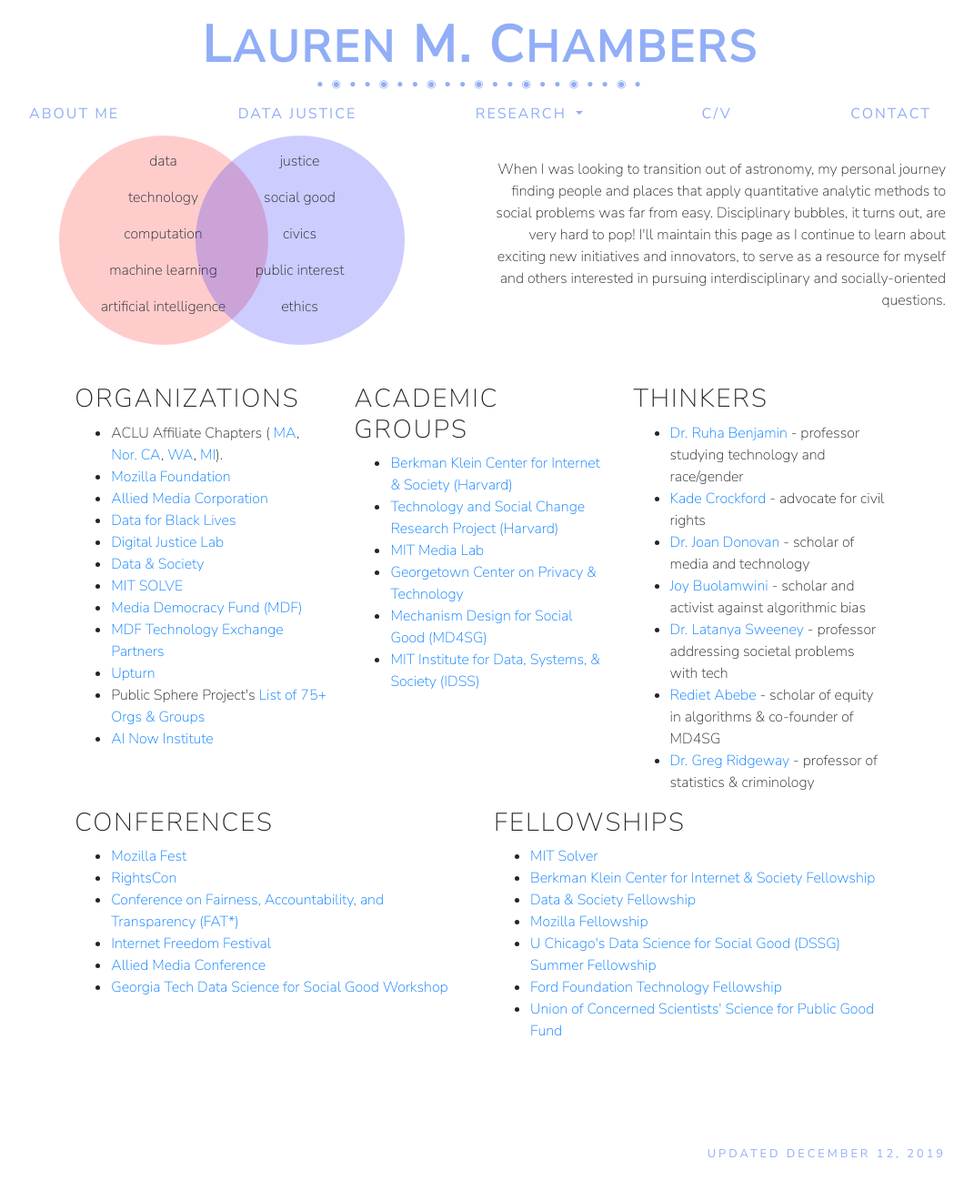
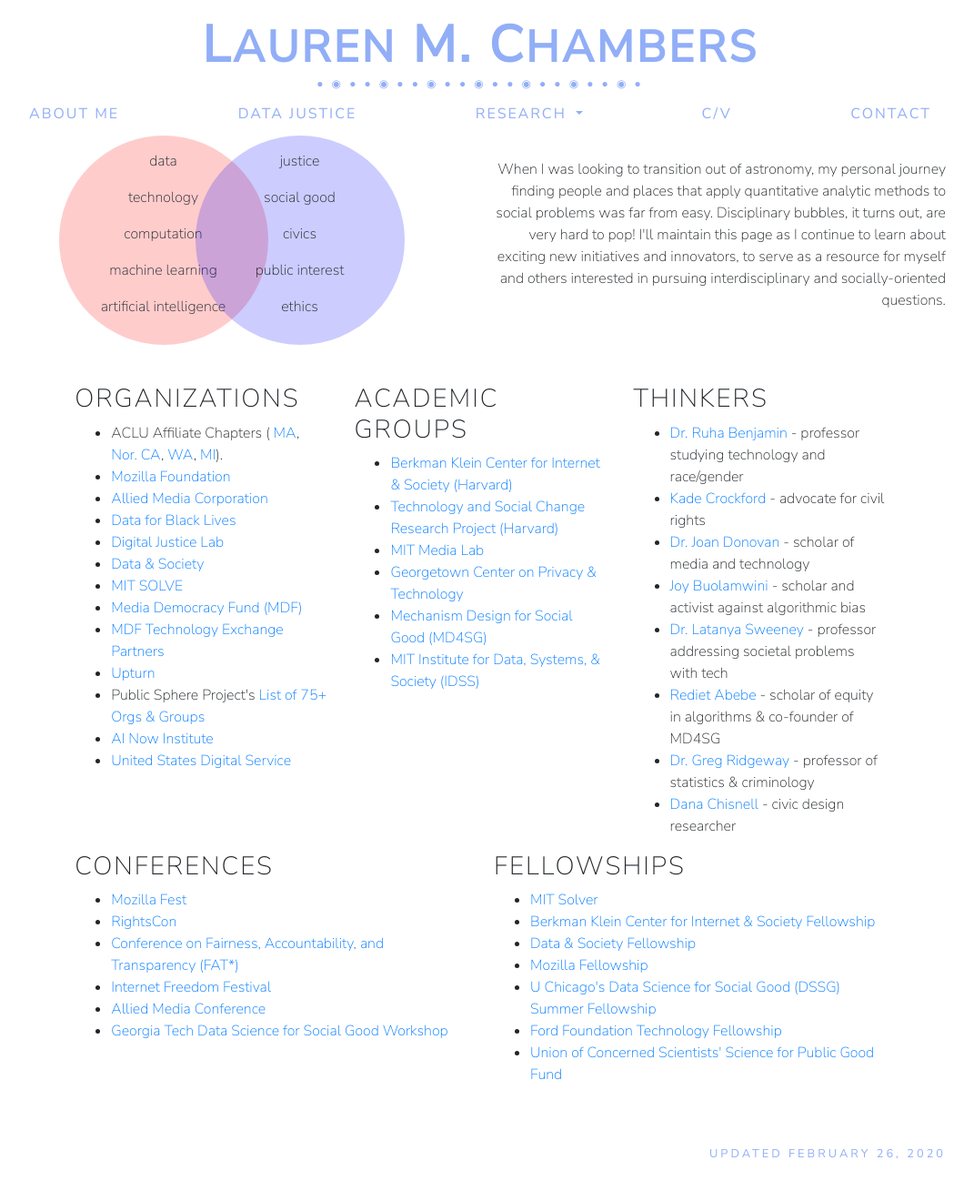
Before and after one commit to smhurwitz/smhurwitz.github.io, a Jekyll site: the page built from datajustice.html, in a window 1280 px wide and 1309 px high. Shown: the whole window at 91% size, without its empty margins (112-1183 px from the left). Built offline with Jekyll 4.4.1, drawn with Linux system fonts in a browser that asks for light colours; nearby versions of some CDN libraries.

Commit message:
Add USDS & Dana Chisnell

```diff
--- a/datajustice.html
+++ b/datajustice.html
@@ -57,6 +57,7 @@
           <li><a href="https://www.upturn.org/" target="_blank">Upturn</a></li>
           <li>Public Sphere Project's <a href="http://www.publicsphereproject.org/civic_organizations" target="_blank">List of 75+ Orgs & Groups</a></li>
           <li><a href="https://ainowinstitute.org/" target="_blank">AI Now Institute</a></li>
+          <li><a href="https://www.usds.gov/" target="_blank">United States Digital Service</a></li>
         </ul>
       </div>
 
@@ -82,6 +83,7 @@
           <li><a href="https://www.iq.harvard.edu/people/latanya-sweeney" target="_blank">Dr. Latanya Sweeney</a> - professor addressing societal problems with tech</li>
           <li><a href="https://www.cs.cornell.edu/~red/" target="_blank">Rediet Abebe</a> - scholar of equity in algorithms & co-founder of MD4SG</li>
           <li><a href="https://sites.google.com/site/gregridgeway/" target="_blank">Dr. Greg Ridgeway</a> - professor of statistics & criminology</li>
+          <li><a href="https://www.hks.harvard.edu/faculty/dana-chisnell" target="_blank">Dana Chisnell</a> - civic design researcher</li>
         </ul>
       </div>
 
@@ -116,4 +118,4 @@
 
 </main>
 
-<footer>Updated December 12, 2019</footer>
+<footer>Updated February 26, 2020</footer>
```
